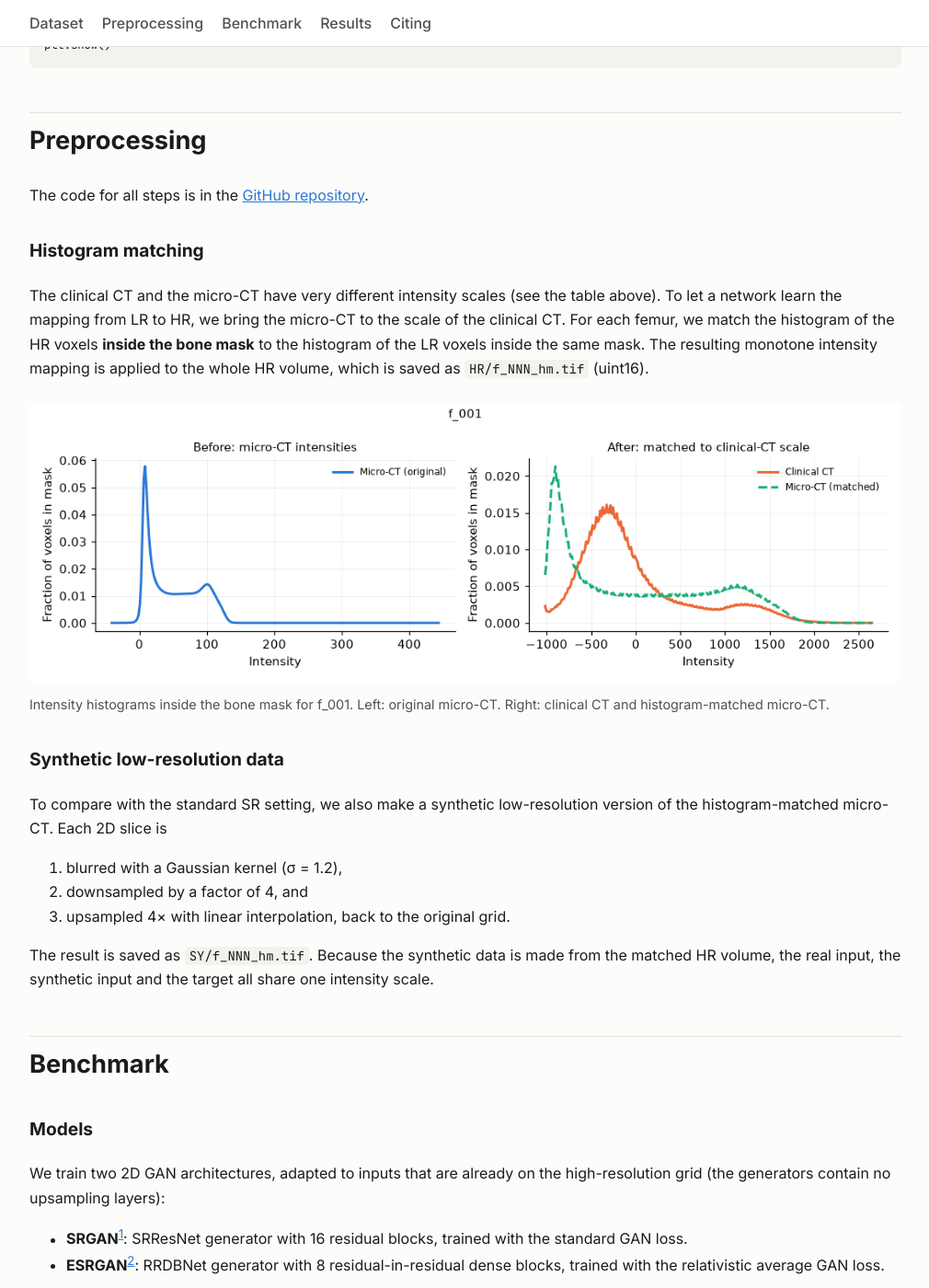
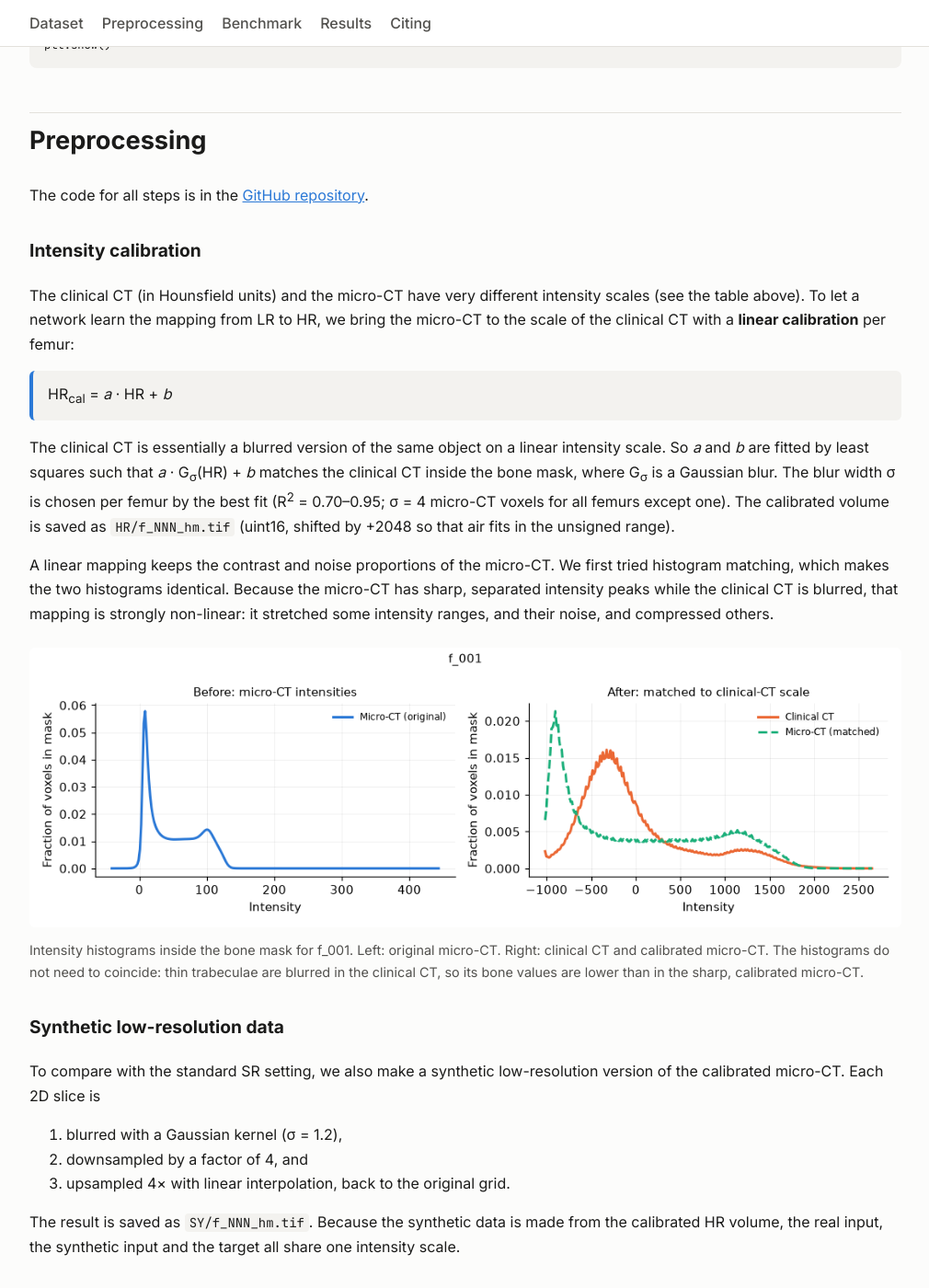
Before and after one commit to phialosophy10/FACTS, a Jekyll site: the page built from docs/index.md, in a window 1280 px wide and 1400 px high, scrolled down 4019 px. Shown: the whole window at 92% size, without its empty margins (134-1144 px from the left). Built offline with Jekyll 4.4.1, drawn with Linux system fonts in a browser that asks for light colours.

Commit message:
Fix missing comparison figures on the page; describe linear calibration
The .gitignore rules 'results/' and 'runs/' also matched
docs/assets/img/results/, so the comparison figures written by
make_results.py were never committed. The rules are now anchored to the
repository root (/results/, /runs/).

The project page and the histogram figure labels now describe the
linear intensity calibration that is used, instead of histogram matching.

Co-Authored-By: Claude Opus 5.5 <noreply@anthropic.com>
Claude-Session: https://claude.ai/code/session_01FfXS4fGhvGzZH8LLGSveB3

```diff
--- a/docs/index.md
+++ b/docs/index.md
@@ -102,27 +102,33 @@ plt.show()
 
 The code for all steps is in the [GitHub repository](https://github.com/phialosophy10/FACTS).
 
-### Histogram matching
+### Intensity calibration
 
-The clinical CT and the micro-CT have very different intensity scales (see the table above). To let a network learn the mapping from LR to HR, we bring the micro-CT to the scale of the clinical CT. For each femur, we match the histogram of the HR voxels **inside the bone mask** to the histogram of the LR voxels inside the same mask. The resulting monotone intensity mapping is applied to the whole HR volume, which is saved as `HR/f_NNN_hm.tif` (uint16).
+The clinical CT (in Hounsfield units) and the micro-CT have very different intensity scales (see the table above). To let a network learn the mapping from LR to HR, we bring the micro-CT to the scale of the clinical CT with a **linear calibration** per femur:
+
+<p class="callout">HR<sub>cal</sub> = <i>a</i> &middot; HR + <i>b</i></p>
+
+The clinical CT is essentially a blurred version of the same object on a linear intensity scale. So *a* and *b* are fitted by least squares such that *a* &middot; G<sub>&sigma;</sub>(HR) + *b* matches the clinical CT inside the bone mask, where G<sub>&sigma;</sub> is a Gaussian blur. The blur width &sigma; is chosen per femur by the best fit (R<sup>2</sup> = 0.70–0.95; &sigma; = 4 micro-CT voxels for all femurs except one). The calibrated volume is saved as `HR/f_NNN_hm.tif` (uint16, shifted by +2048 so that air fits in the unsigned range).
+
+A linear mapping keeps the contrast and noise proportions of the micro-CT. We first tried histogram matching, which makes the two histograms identical. Because the micro-CT has sharp, separated intensity peaks while the clinical CT is blurred, that mapping is strongly non-linear: it stretched some intensity ranges, and their noise, and compressed others.
 
 {% assign hm = site.data.results.histmatch %}
 {% if hm.size > 0 %}
 <figure>
-  <img class="figure" src="{{ '/assets/img/' | append: hm[0].file | relative_url }}" alt="Histograms before and after histogram matching">
-  <figcaption>Intensity histograms inside the bone mask for {{ hm[0].femur }}. Left: original micro-CT. Right: clinical CT and histogram-matched micro-CT.</figcaption>
+  <img class="figure" src="{{ '/assets/img/' | append: hm[0].file | relative_url }}" alt="Intensity histograms before and after calibration">
+  <figcaption>Intensity histograms inside the bone mask for {{ hm[0].femur }}. Left: original micro-CT. Right: clinical CT and calibrated micro-CT. The histograms do not need to coincide: thin trabeculae are blurred in the clinical CT, so its bone values are lower than in the sharp, calibrated micro-CT.</figcaption>
 </figure>
 {% endif %}
 
 ### Synthetic low-resolution data
 
-To compare with the standard SR setting, we also make a synthetic low-resolution version of the histogram-matched micro-CT. Each 2D slice is
+To compare with the standard SR setting, we also make a synthetic low-resolution version of the calibrated micro-CT. Each 2D slice is
 
 1. blurred with a Gaussian kernel (&sigma; = 1.2),
 2. downsampled by a factor of 4, and
 3. upsampled 4&times; with linear interpolation, back to the original grid.
 
-The result is saved as `SY/f_NNN_hm.tif`. Because the synthetic data is made from the matched HR volume, the real input, the synthetic input and the target all share one intensity scale.
+The result is saved as `SY/f_NNN_hm.tif`. Because the synthetic data is made from the calibrated HR volume, the real input, the synthetic input and the target all share one intensity scale.
 
 ## Benchmark {#benchmark}
 
--- a/scripts/make_results.py
+++ b/scripts/make_results.py
@@ -143,8 +143,8 @@ def histmatch_figures(pre_dir, out_dir):
         axes[0].set_title("Before: micro-CT intensities", fontsize=10)
         axes[1].plot(centres(c_ref), smooth(d["ref_hist"]), color=COLORS["LR"], lw=2, label="Clinical CT")
         axes[1].plot(centres(c_ref), smooth(d["hm_hist"]), color=COLORS["HR_hm"], lw=2, ls="--",
-                     label="Micro-CT (matched)")
-        axes[1].set_title("After: matched to clinical-CT scale", fontsize=10)
+                     label="Micro-CT (calibrated)")
+        axes[1].set_title("After: on the clinical-CT scale", fontsize=10)
         for ax in axes:
             ax.set_xlabel("Intensity")
             ax.set_ylabel("Fraction of voxels in mask")
```
Also changed, not shown: 1 other file.
